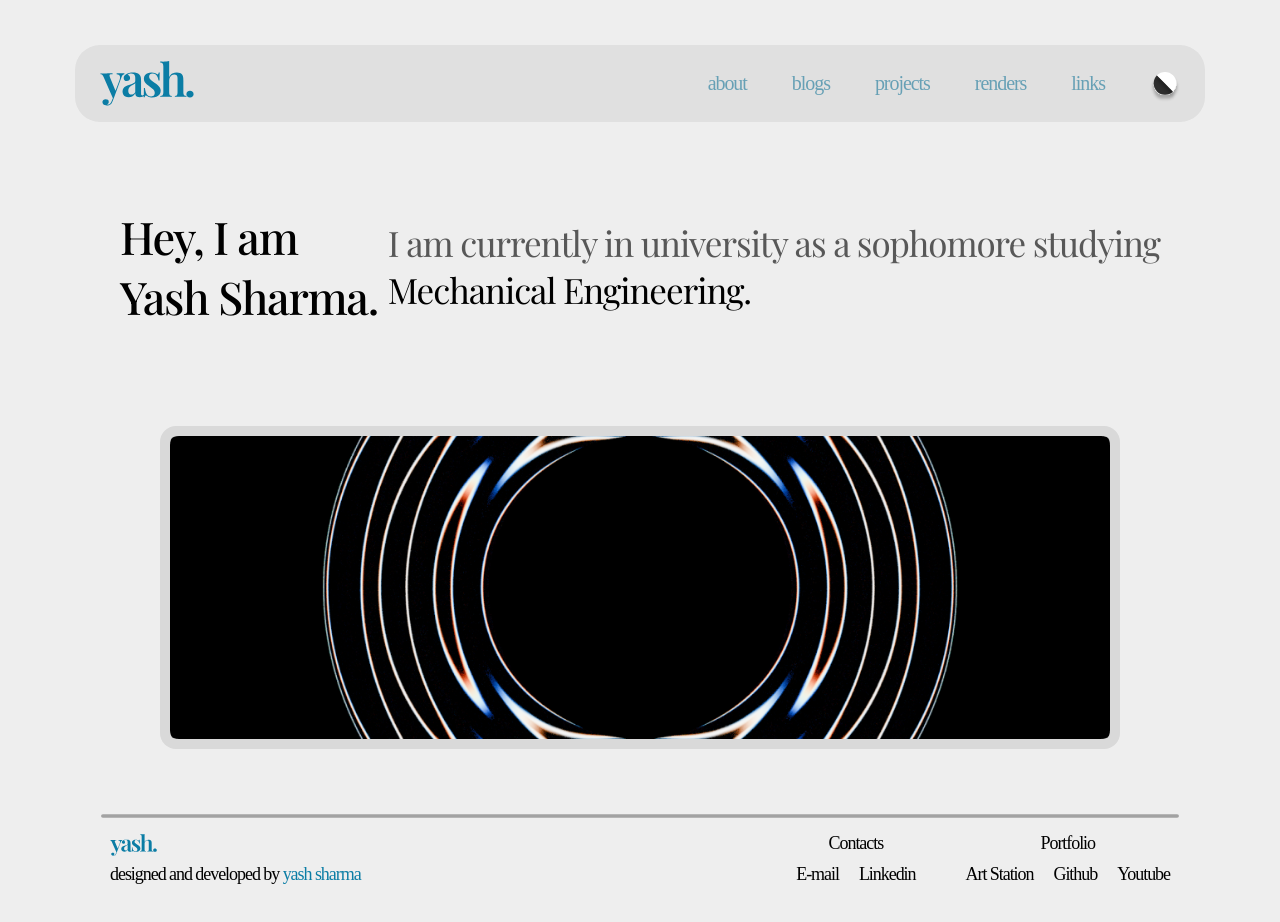
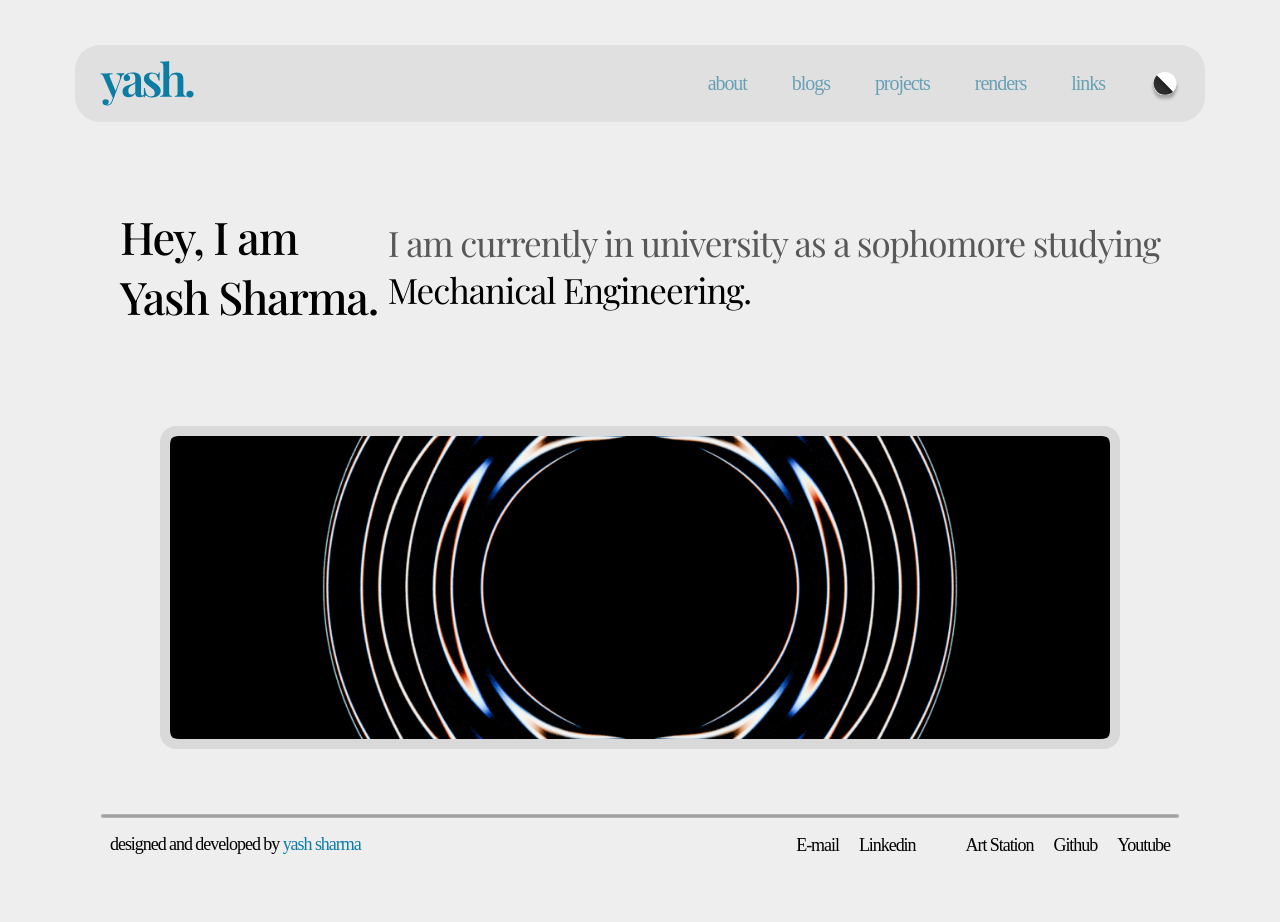
Before and after one commit to Yash2402/yash-personal-website, an Astro site: page / in a window 1280 px wide. Built offline with nearby package versions, Linux system fonts and the light colour scheme; Astro itself is replaced by a stand-in of ours; a web font is replaced by a local one.

Commit message:
final footer

```diff
--- a/src/components/Footer.astro
+++ b/src/components/Footer.astro
@@ -9,18 +9,18 @@
 
 <div class="mb-[45px] mt-[15px] mx-[75px]">
   <nav class="flex flex-row items-center justify-between">
-    <div class="flex flex-col justify-start space-y-2 mx-[35px]">
+    <!-- <div class="flex flex-col justify-start space-y-2 mx-[35px]">
     <Image src={yash} alt="Personal Logo" height={25} width={47}/>
     <p>
       designed and developed by <span>yash sharma</span>
     </p>
-  </div>
-    <!-- <p class="mx-[35px]">
+  </div> -->
+    <p class="mx-[35px]">
       designed and developed by <span>yash sharma</span>
-    </p> -->
+    </p>
     <div class="flex flex-row space-x-[50px] mr-[35px]">
-      <div class="flex flex-col items-center space-y-2">
-      <p>Contacts</p>
+      <!-- <div class="flex flex-col items-center space-y-2"> -->
+      <!-- <p>Contacts</p> -->
       <div class="flex flex-row items-center space-x-[20px]">
         {
           footerLinksContact.map((footerLink) => (
@@ -32,9 +32,9 @@
           ))
         }
       </div>
-      </div>
-      <div class="flex flex-col items-center space-y-2">
-      <p>Portfolio</p>
+      <!-- </div> -->
+      <!-- <div class="flex flex-col items-center space-y-2"> -->
+      <!-- <p>Portfolio</p> -->
       <div class="flex flex-row items-center space-x-[20px]">
         {
           footerLinksPortfolio.map((footerLink) => (
```
